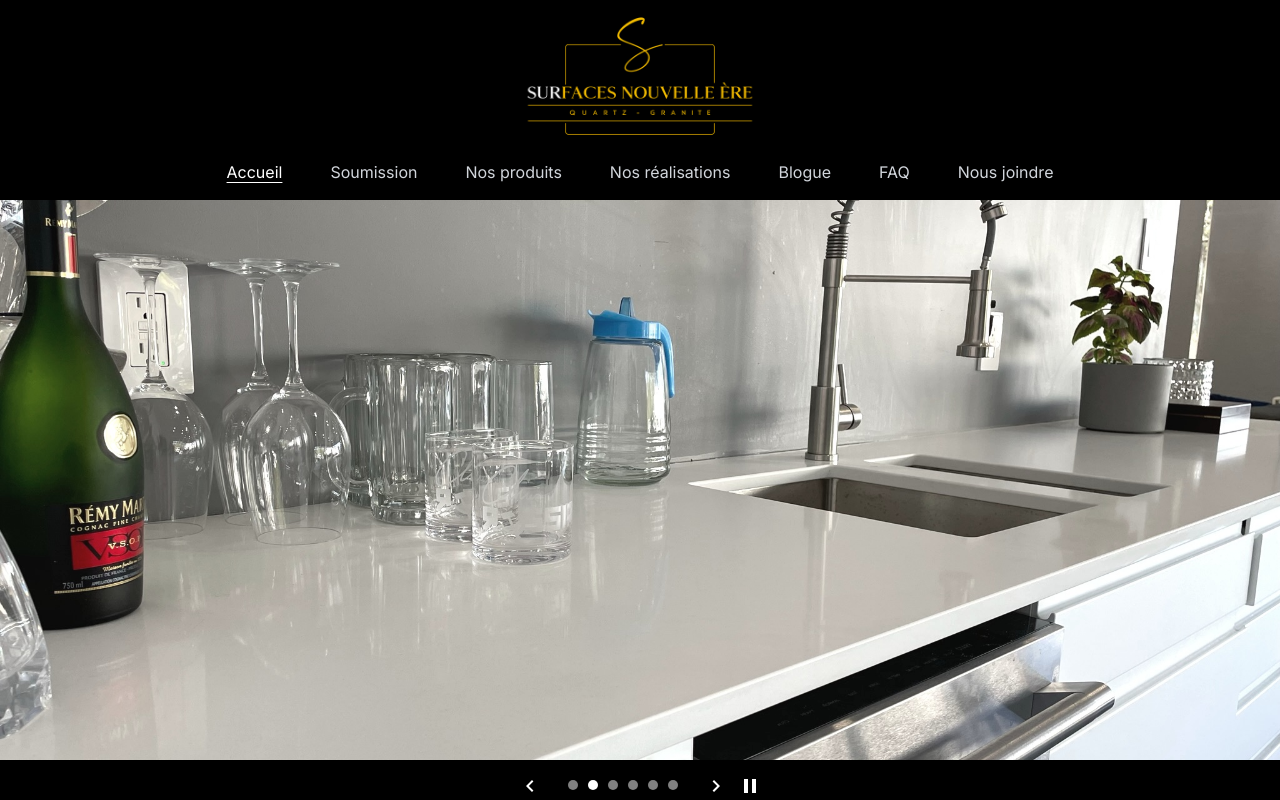
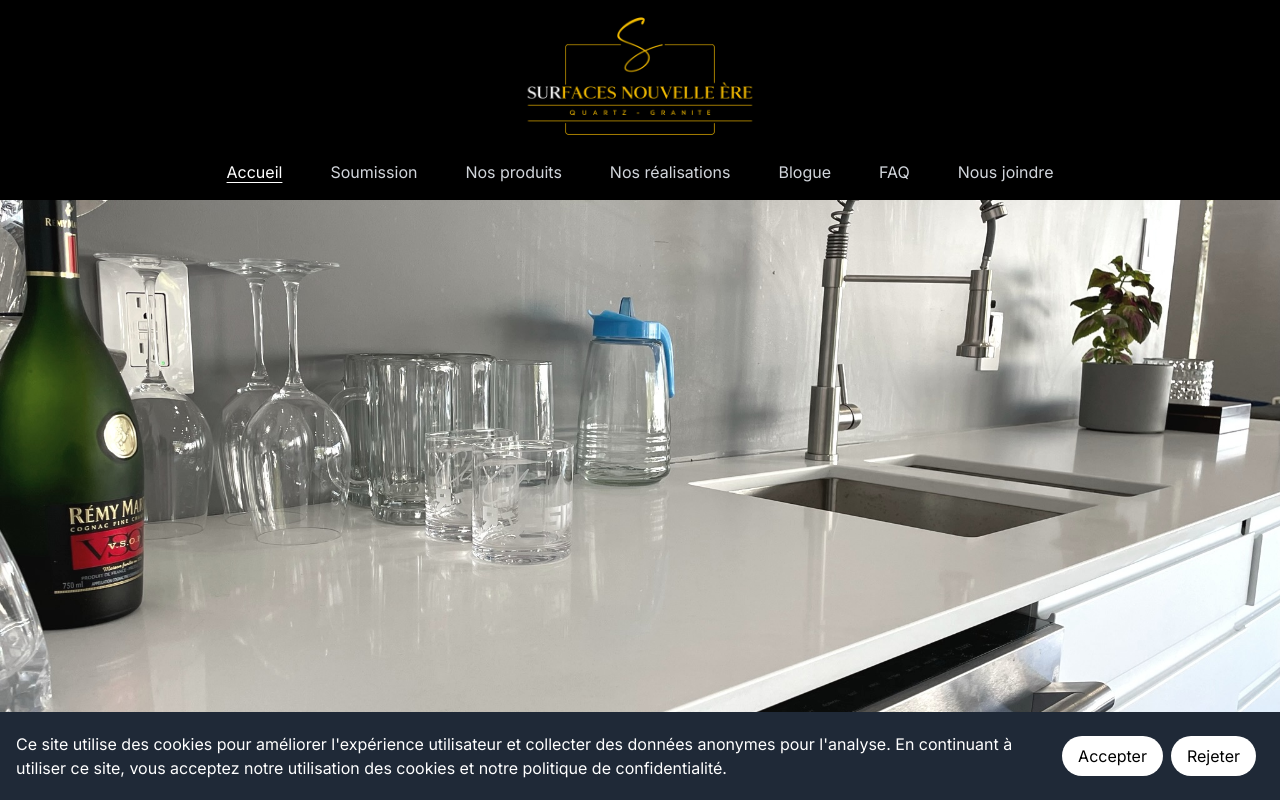
Before and after one commit to merinekh/SurfaceNE, a Next.js app: page / in a window 1280 px wide. Shown: the top 800 px of the page. Built offline with nearby package versions, Linux system fonts and the light colour scheme.

Commit message:
Add CookieBanner + add alt img

```diff
--- a/app/layout.js
+++ b/app/layout.js
@@ -2,6 +2,7 @@ import { Inter } from "next/font/google";
 import "./globals.scss";
 import Header from "@/components/Header";
 import { Footer } from "@/components/Footer";
+import CookieBanner from "@/components/CookieBanner";
 
 const inter = Inter({ subsets: ["latin"] });
 
@@ -49,6 +50,7 @@ export default function RootLayout({ children }) {
         <Header />
         {children}
         <Footer />
+        <CookieBanner />
       </body>
     </html>
   );
--- /dev/null
+++ b/components/CookieBanner.jsx
@@ -0,0 +1,56 @@
+"use client";
+import React, { useState, useEffect } from "react";
+
+const CookieBanner = () => {
+  const [showBanner, setShowBanner] = useState(false);
+
+  useEffect(() => {
+    const cookieAccepted = localStorage.getItem("cookieAccepted");
+    if (!cookieAccepted) {
+      setShowBanner(true);
+    }
+  }, []);
+
+  const handleAccept = () => {
+    localStorage.setItem("cookieAccepted", "true");
+    setShowBanner(false);
+  };
+
+  const handleReject = () => {
+    localStorage.removeItem("cookieAccepted"); // Supprimer le consentement
+    localStorage.removeItem("userData"); // Supprimer les données utilisateur
+    setShowBanner(false);
+  };
+
+  if (!showBanner) {
+    return null;
+  }
+
+  return (
+    <div className="fixed bottom-0 w-full bg-gray-800 text-white p-4 flex flex-col sm:flex-row justify-between items-center">
+      <p className="text-sm sm:text-base">
+        Ce site utilise des cookies pour améliorer l'expérience utilisateur et
+        collecter des données anonymes pour l'analyse. En continuant à utiliser
+        ce site, vous acceptez notre utilisation des cookies et notre politique
+        de confidentialité.
+      </p>
+
+      <div className="m-2 flex">
+        <button
+          className="flex-grow bg-white text-black px-4 py-2 rounded-full mr-2"
+          onClick={handleAccept}
+        >
+          Accepter
+        </button>
+        <button
+          className="flex-grow bg-white text-black px-4 py-2 rounded-full"
+          onClick={handleReject}
+        >
+          Rejeter
+        </button>
+      </div>
+    </div>
+  );
+};
+
+export default CookieBanner;
--- a/components/Footer.jsx
+++ b/components/Footer.jsx
@@ -11,7 +11,7 @@ export const Footer = () => {
           <a href="/">
             <img
               src="/images/favicon_surfaces_nouvelle_ere.png"
-              alt="Surfaces Nouvelle Ère"
+              alt="Surfaces Nouvelle Ère logo"
               loading="lazy"
               className="w-full max-w-xs"
             />
--- a/components/HomeMain.jsx
+++ b/components/HomeMain.jsx
@@ -15,7 +15,7 @@ const HomeMain = () => {
           <div className="image-content relative h-auto">
             <img
               src={`/images/project_images/ilot-14inch-2.jpg`}
-              alt={`Image Home Card`}
+              alt={`Projet réalisé Ilot 14inch`}
               className="w-full h-full object-cover rounded-t-xl lg:rounded-none lg:rounded-l-lg"
             />
           </div>
--- a/components/ProductsMainSections.jsx
+++ b/components/ProductsMainSections.jsx
@@ -29,7 +29,7 @@ const renderSection = (title, content, link, imgsrc) => {
     <div className="py-6 sm:mx-8 sm:px-2 flex flex-col items-center lg:flex-row lg:justify-center">
       <img
         src={imgsrc}
-        alt=""
+        alt={title}
         className="w-full lg:w-1/3 lg:order-1 mb-2 lg:mb-0 sm:rounded-2xl "
       />
       <div className="max-w-3xl text-center px-2 sm:px-3 lg:text-left lg:order-0">
--- a/components/SlideShow.jsx
+++ b/components/SlideShow.jsx
@@ -66,7 +66,7 @@ const Slideshow = ({ slides, isSmall = false }) => {
           >
             <Image
               src={slide.image}
-              alt={`Slide ${index + 1}`}
+              alt={`Realisation/Projet ${index + 1}`}
               objectFit="cover"
               fill
               sizes="100vw"
--- a/components/Timeline.jsx
+++ /dev/null
@@ -1,48 +0,0 @@
-"use client";
-import React from "react";
-import ImageSlider from "./ImageSlider"; // Assuming you have an ImageSlider component
-
-const Timeline = ({ projectsData }) => {
-  return (
-    <section className="timeline-container">
-      <div className="timeline-box">
-        <h4>Timeline</h4>
-        <div className="relative">
-          {/* White line */}
-          <div className="absolute left-1/2 top-0 transform -translate-x-1/2 w-0.5 bg-white h-full"></div>
-          {/* Timeline */}
-          <div className="timeline flex-column justify-between items-start">
-            {projectsData.map((project, index) => (
-              <div
-                key={index}
-                className={`${
-                  index % 2 === 0 ? "order-1" : "order-2" // Alternate left and right
-                } bg-white shadow-md p-8 rounded-md mb-8 transition-opacity duration-500 opacity-1 relative flex`}
-              >
-                <div className="absolute -top-4 left-1/2 transform -translate-x-1/2 w-auto h-auto p-4 mb-6 bg-white rounded-full flex items-center justify-center text-black font-bold">
-                  {project.dates.split(" - ")[0]} {/* Display year */}
-                </div>
-                <div className="flex flex-col sm:flex-row">
-                  <div className="sm:w-1/2">
-                    <h2 className="text-2xl font-bold mb-4">{project.title}</h2>
-                    <p className="text-gray-600 mb-2">{project.location}</p>
-                    <p className="text-gray-600 mb-2">{project.dates}</p>
-                    <p className="text-gray-800 mb-4">{project.description}</p>
-                  </div>
-                  <div className="sm:w-1/2">
-                    <ImageSlider
-                      beforeImageUrl={project.image_before}
-                      afterImageUrl={project.image_after}
-                    />
-                  </div>
-                </div>
-              </div>
-            ))}
-          </div>
-        </div>
-      </div>
-    </section>
-  );
-};
-
-export default Timeline;
```
